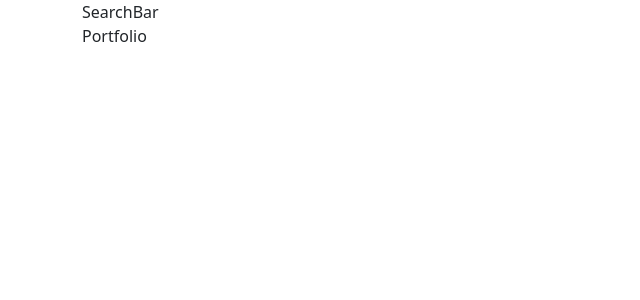
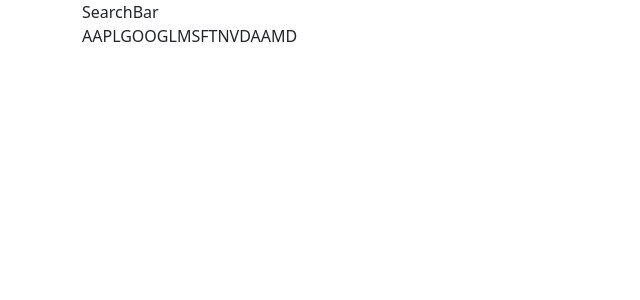
Before and after one commit to NYCJames/React-Stock-Portfolio-Application, a React (Vite) app: page / in a window 1280 px wide. Shown: the top 300 px of the page, without its empty margins (0-640 px from the left). Built offline with nearby package versions, Linux system fonts and the light colour scheme.

Commit message:
Add Context

```diff
--- /dev/null
+++ b/src/Context.jsx
@@ -0,0 +1,24 @@
+import { createContext, useContext, useState } from "react";
+
+const AppContext = createContext();
+
+export function AppProvider({ children }) {
+  //localstorage
+  const [stockList, setStockList] = useState([
+    "AAPL",
+    "GOOGL",
+    "MSFT",
+    "NVDA",
+    "AMD",
+  ]);
+
+  return (
+    <AppContext.Provider value={{ stockList, setStockList }}>
+      {children}
+    </AppContext.Provider>
+  );
+}
+
+export default function useGlobalContext() {
+  return useContext(AppContext);
+}
--- a/src/components/Portfolio.jsx
+++ b/src/components/Portfolio.jsx
@@ -1,7 +1,11 @@
 import React from "react";
+import useGlobalContext from "../Context";
 
 function Portfolio() {
-  return <div>Portfolio</div>;
+  const { stockList } = useGlobalContext();
+  console.log(stockList);
+
+  return <div>{stockList}</div>;
 }
 
 export default Portfolio;
--- a/src/main.jsx
+++ b/src/main.jsx
@@ -2,9 +2,12 @@
 import ReactDOM from "react-dom/client";
 import App from "./App.jsx";
 import "./index.css";
+import { AppProvider } from "./Context.jsx";
 
 ReactDOM.createRoot(document.getElementById("root")).render(
   <React.StrictMode>
-    <App />
+    <AppProvider>
+      <App />
+    </AppProvider>
   </React.StrictMode>
 );
```
